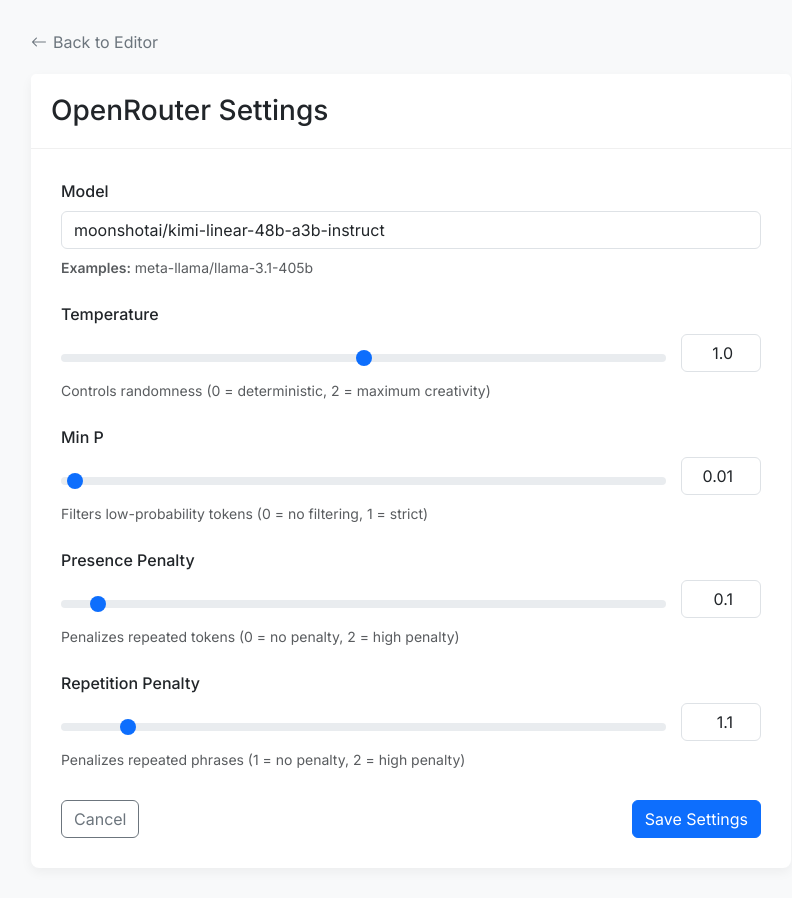
After one commit to lyramakesmusic/text-completion-webui, a Flask app: page /settings in a window 1280 px wide. The commit adds this page. Shown: the whole page, without its empty margins (229-1021 px from the left). Run offline with Flask 3, Linux system fonts and the light colour scheme.

```diff
--- a/app.py
+++ b/app.py
@@ -667,7 +667,7 @@ def stream_api_request(endpoint_url, headers, payload, generation_id, response_f
     try:
         logger.info(f"Making {api_name} request to: {endpoint_url}")
 
-        with requests.post(endpoint_url, headers=headers, json=payload, stream=True, timeout=30) as response:
+        with requests.post(endpoint_url, headers=headers, json=payload, stream=True, timeout=(5, 30)) as response:
             # Handle HTTP errors
             if response.status_code != 200:
                 error_msg = get_http_error_message(response.status_code, api_name)
@@ -962,9 +962,7 @@ def stream_generator(generation_id):
 @app.route('/')
 def index():
     """Render the main application page"""
-    token_set = bool(config['token'])
-    logger.info(f"Token set status: {token_set}")
-    return render_template('index.html', token_set=token_set, config=config)
+    return render_template('index.html', config=config)
 
 @app.route('/view/<doc_id>')
 def view_document(doc_id):
@@ -972,8 +970,7 @@ def view_document(doc_id):
     # Set this document as current
     if doc_id in config['documents']:
         config['current_document'] = doc_id
-    token_set = bool(config['token'])
-    return render_template('index.html', token_set=token_set, config=config)
+    return render_template('index.html', config=config)
 
 @app.route('/set_token', methods=['POST'])
 def set_token():
@@ -1229,7 +1226,8 @@ def submit():
     prompt = request.form.get('prompt', '')
     doc_id = request.form.get('document_id')
 
-    if not config['token']:
+    # Only require token for OpenRouter, not for OpenAI-compatible endpoints
+    if config.get('provider') == 'openrouter' and not config['token']:
         return jsonify({'success': False, 'error': 'No token provided'})
 
     # If prompt is empty, use seed prompt
--- /dev/null
+++ b/templates/settings.html
@@ -0,0 +1,257 @@
+<!DOCTYPE html>
+<html lang="en">
+<head>
+    <meta charset="UTF-8">
+    <meta name="viewport" content="width=device-width, initial-scale=1.0">
+    <title>OpenRouter Settings</title>
+
+    <!-- CSS Libraries -->
+    <link href="https://cdn.jsdelivr.net/npm/bootstrap@5.3.0-alpha1/dist/css/bootstrap.min.css" rel="stylesheet">
+    <link rel="stylesheet" href="https://cdn.jsdelivr.net/npm/bootstrap-icons@1.8.1/font/bootstrap-icons.css">
+
+    <!-- Google Fonts -->
+    <style>
+        @import url('https://fonts.googleapis.com/css2?family=Inter:wght@400;500;600&display=swap');
+
+        body {
+            font-family: 'Inter', -apple-system, BlinkMacSystemFont, sans-serif;
+            background-color: #f8f9fa;
+        }
+
+        .container {
+            max-width: 800px;
+            padding: 30px 20px;
+        }
+
+        .card {
+            border: none;
+            box-shadow: 0 4px 12px rgba(0, 0, 0, 0.05);
+            border-radius: 8px;
+        }
+
+        .card-header {
+            background-color: #fff;
+            border-bottom: 1px solid #f0f0f0;
+            padding: 20px;
+        }
+
+        .card-body {
+            padding: 30px;
+        }
+
+        .form-label {
+            font-weight: 500;
+            display: flex;
+            justify-content: space-between;
+            align-items: center;
+        }
+
+        .form-range {
+            margin-top: 10px;
+            flex-grow: 1;
+            margin-right: 15px;
+        }
+
+        .form-text {
+            margin-top: 8px;
+            font-size: 0.875rem;
+        }
+
+        .value-display {
+            font-size: 14px;
+            font-weight: normal;
+            color: #0d6efd;
+        }
+
+        .range-with-number {
+            display: flex;
+            align-items: center;
+        }
+
+        .number-input {
+            width: 80px;
+            text-align: right;
+        }
+
+        .back-link {
+            display: inline-flex;
+            align-items: center;
+            margin-bottom: 20px;
+            color: #6c757d;
+            text-decoration: none;
+        }
+
+        .back-link:hover {
+            color: #0d6efd;
+            text-decoration: none;
+        }
+
+        .back-link i {
+            margin-right: 6px;
+        }
+
+        .settings-footer {
+            display: flex;
+            justify-content: space-between;
+            margin-top: 30px;
+        }
+
+        #save-success {
+            display: none;
+            position: fixed;
+            top: 20px;
+            right: 20px;
+            padding: 15px 20px;
+            background-color: #d1e7dd;
+            color: #0f5132;
+            border-radius: 6px;
+            box-shadow: 0 4px 12px rgba(0, 0, 0, 0.1);
+            z-index: 1050;
+        }
+    </style>
+</head>
+<body>
+    <div class="container">
+        <a href="/" class="back-link">
+            <i class="bi bi-arrow-left"></i> Back to Editor
+        </a>
+
+        <div class="card">
+            <div class="card-header">
+                <h3 class="mb-0">OpenRouter Settings</h3>
+            </div>
+            <div class="card-body">
+                <form id="settings-form">
+                    <div class="mb-4">
+                        <label for="model" class="form-label">Model</label>
+                        <input type="text" class="form-control" id="model" name="model" value="{{ config.model }}" required>
+                        <div class="form-text">
+                            <strong>Examples:</strong> meta-llama/llama-3.1-405b
+                        </div>
+                    </div>
+
+                    <div class="mb-4">
+                        <label for="temperature" class="form-label">
+                            Temperature
+                        </label>
+                        <div class="range-with-number">
+                            <input type="range" class="form-range" id="temperature" name="temperature" min="0" max="2" step="0.01" value="{{ config.temperature }}">
+                            <input type="number" class="form-control number-input" id="temperature-number" value="{{ config.temperature }}" min="0" max="2" step="0.01">
+                        </div>
+                        <div class="form-text">Controls randomness (0 = deterministic, 2 = maximum creativity)</div>
+                    </div>
+
+                    <div class="mb-4">
+                        <label for="min_p" class="form-label">
+                            Min P
+                        </label>
+                        <div class="range-with-number">
+                            <input type="range" class="form-range" id="min_p" name="min_p" min="0" max="1" step="0.01" value="{{ config.min_p }}">
+                            <input type="number" class="form-control number-input" id="min_p-number" value="{{ config.min_p }}" min="0" max="1" step="0.01">
+                        </div>
+                        <div class="form-text">Filters low-probability tokens (0 = no filtering, 1 = strict)</div>
+                    </div>
+
+                    <div class="mb-4">
+                        <label for="presence_penalty" class="form-label">
+                            Presence Penalty
+                        </label>
+                        <div class="range-with-number">
+                            <input type="range" class="form-range" id="presence_penalty" name="presence_penalty" min="0" max="2" step="0.01" value="{{ config.presence_penalty }}">
+                            <input type="number" class="form-control number-input" id="presence_penalty-number" value="{{ config.presence_penalty }}" min="0" max="2" step="0.01">
+                        </div>
+                        <div class="form-text">Penalizes repeated tokens (0 = no penalty, 2 = high penalty)</div>
+                    </div>
+
+                    <div class="mb-4">
+                        <label for="repetition_penalty" class="form-label">
+                            Repetition Penalty
+                        </label>
+                        <div class="range-with-number">
+                            <input type="range" class="form-range" id="repetition_penalty" name="repetition_penalty" min="1" max="2" step="0.01" value="{{ config.repetition_penalty }}">
+                            <input type="number" class="form-control number-input" id="repetition_penalty-number" value="{{ config.repetition_penalty }}" min="1" max="2" step="0.01">
+                        </div>
+                        <div class="form-text">Penalizes repeated phrases (1 = no penalty, 2 = high penalty)</div>
+                    </div>
+
+                    <div class="settings-footer">
+                        <a href="/" class="btn btn-outline-secondary">Cancel</a>
+                        <button type="submit" class="btn btn-primary" id="save-btn">Save Settings</button>
+                    </div>
+                </form>
+            </div>
+        </div>
+    </div>
+
+    <div id="save-success">
+        <i class="bi bi-check-circle-fill me-2"></i> Settings saved successfully!
+    </div>
+
+    <!-- JavaScript Libraries -->
+    <script src="https://cdn.jsdelivr.net/npm/bootstrap@5.3.0-alpha1/dist/js/bootstrap.bundle.min.js"></script>
+
+    <!-- Settings JavaScript -->
+    <script>
+        document.addEventListener('DOMContentLoaded', function() {
+            const settingsForm = document.getElementById('settings-form');
+            const rangeInputs = document.querySelectorAll('input[type="range"]');
+            const saveSuccess = document.getElementById('save-success');
+
+            // Update displayed values and keep range/number inputs in sync
+            rangeInputs.forEach(rangeInput => {
+                const numberInput = document.getElementById(`${rangeInput.id}-number`);
+
+                // Update number input when range changes
+                rangeInput.addEventListener('input', function() {
+                    numberInput.value = this.value;
+                });
+
+                // Update range when number input changes
+                numberInput.addEventListener('input', function() {
+                    rangeInput.value = this.value;
+                });
+
+                // Ensure number stays within bounds
+                numberInput.addEventListener('change', function() {
+                    const value = parseFloat(this.value);
+                    const min = parseFloat(this.min);
+                    const max = parseFloat(this.max);
+
+                    if (value < min) this.value = min;
+                    if (value > max) this.value = max;
+                    rangeInput.value = this.value;
+                });
+            });
+
+            // Settings form submission
+            settingsForm.addEventListener('submit', function(e) {
+                e.preventDefault();
+                const formData = new FormData(settingsForm);
+
+                fetch('/settings', {
+                    method: 'POST',
+                    body: formData
+                })
+                .then(response => response.json())
+                .then(data => {
+                    if (data.success) {
+                        // Show success message
+                        saveSuccess.style.display = 'block';
+
+                        // Hide after 3 seconds
+                        setTimeout(() => {
+                            saveSuccess.style.display = 'none';
+                        }, 3000);
+                    } else {
+                        alert('Error saving settings: ' + (data.error || 'Unknown error'));
+                    }
+                })
+                .catch(error => {
+                    console.error('Error saving settings:', error);
+                    alert('Error saving settings: ' + error.message);
+                });
+            });
+        });
+    </script>
+</body>
+</html>
```
Also changed, not shown: static/js/app.js (+87 -33 lines), templates/index.html (+5 -13 lines).
